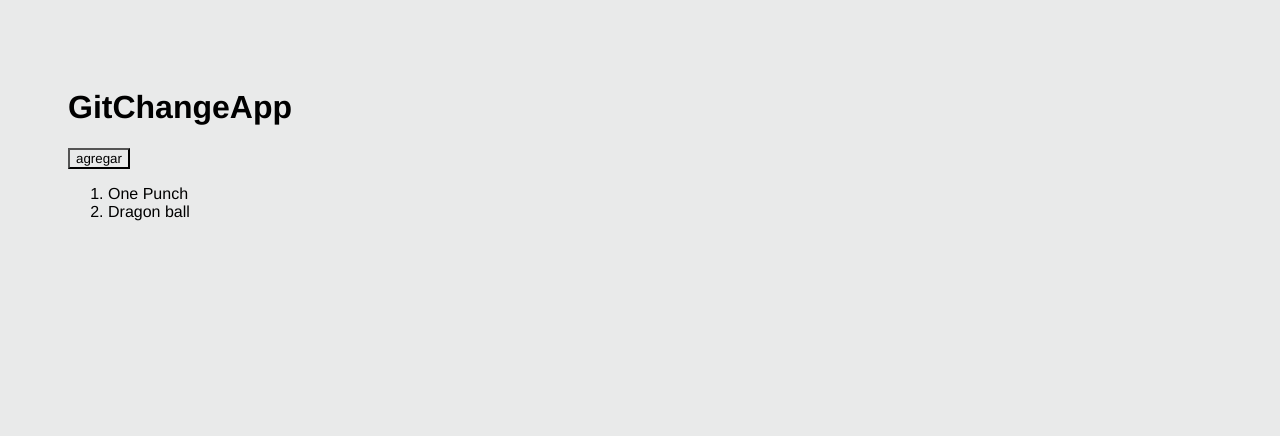
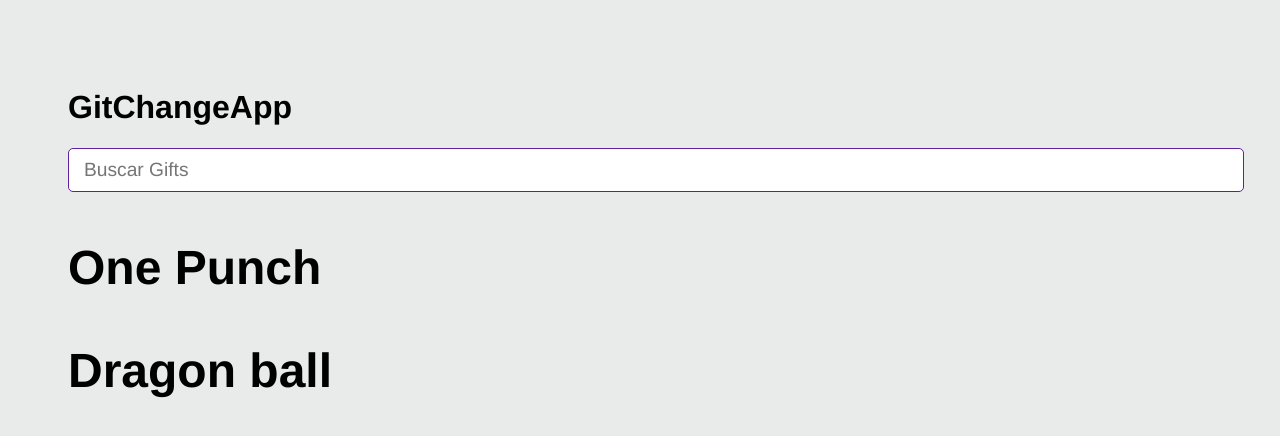
Before and after one commit to NestorHnr/04-gif-change-app, a React (Vite) app: page / in a window 1280 px wide. Shown: the top 436 px of the page. Built offline with nearby package versions, Linux system fonts and the light colour scheme.

Commit message:
componentes, eventos y comunciacion

```diff
--- a/src/GitChangeApp.jsx
+++ b/src/GitChangeApp.jsx
@@ -1,29 +1,38 @@
 import { useState } from 'react';
+import { AddCategory } from './components/AddCategory';
+import { GifGrid } from './components/GifGrid';
 
 export const GitChangeApp = () => {
 
     const [categories, setCategories] = useState([ 'One Punch','Dragon ball']);
 
-    const onAddCategory = () =>{
+    const onAddCategory = ( newCategory ) =>{
 
-        setCategories(['valorant',...categories]);
+        if(categories.includes(newCategory)) return;
+
+        setCategories([ newCategory,...categories ]);
+        // setCategories(['valorant',...categories]);
     }
 
     return (
         <>
-            {/* titulo */}
+
             <h1>GitChangeApp</h1>
 
-            {/* input */}
+            <AddCategory
+                onNewCategory = {event => onAddCategory(event)}
+            />
 
-            {/* Listado de Gif */}
-            <button onClick={onAddCategory}>agregar</button>
-            <ol>
-                {categories.map( category => {
-                    return <li key = { category }>{ category }</li>
-                })}
-            </ol>
-                {/* Gif item */}
+
+            {
+            categories.map( (category) => (
+                <GifGrid
+                    key={ category }
+                    category={ category }
+                    />
+                ))
+            }
+
         </>
     )
 }
--- /dev/null
+++ b/src/components/AddCategory.jsx
@@ -0,0 +1,33 @@
+import { useState } from 'react';
+
+
+export const AddCategory = ({ onNewCategory }) => {
+
+    const [inputValue, setInputValue] = useState('');
+
+    const onInputChanged = ({ target }) => {
+        setInputValue ( target.value);
+    }
+
+    const onSubmit = (event) => {
+        event.preventDefault();
+        if(inputValue.trim().length <= 1) return;
+
+        // setCategories(categories => [inputValue, ...categories]);
+        onNewCategory( inputValue.trim() );
+        setInputValue('');
+    }
+
+    return (
+
+    <form onSubmit={ onSubmit }>
+        <input
+            type = 'texto'
+            placeholder = 'Buscar Gifts'
+            value={ inputValue }
+            onChange={ onInputChanged }
+        />
+    </form>
+
+  )
+}
--- /dev/null
+++ b/src/components/GifGrid.jsx
@@ -0,0 +1,9 @@
+
+
+export const GifGrid = ({ category }) => {
+  return (
+    <>
+        <h3>{ category }</h3>
+    </>
+  )
+}
```
